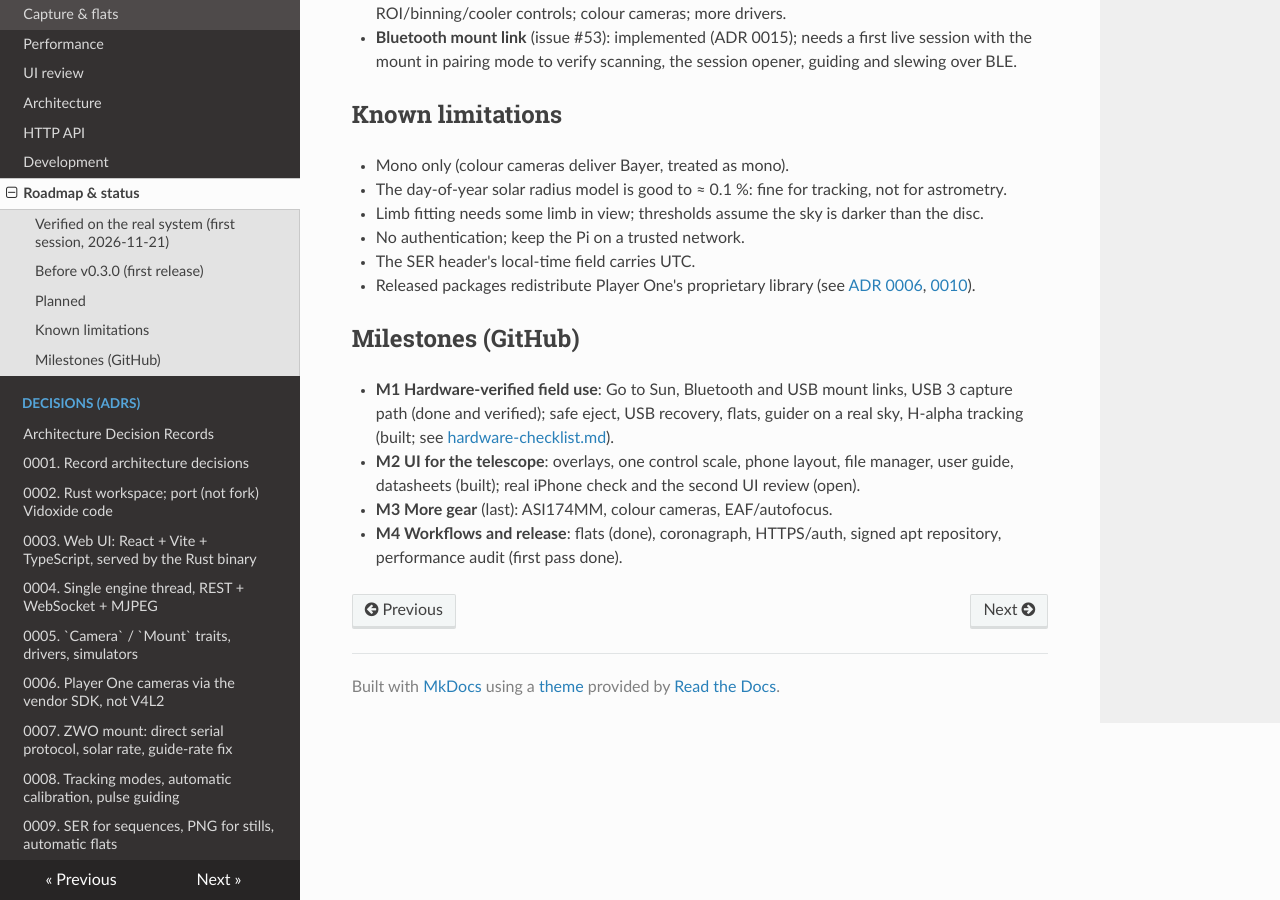
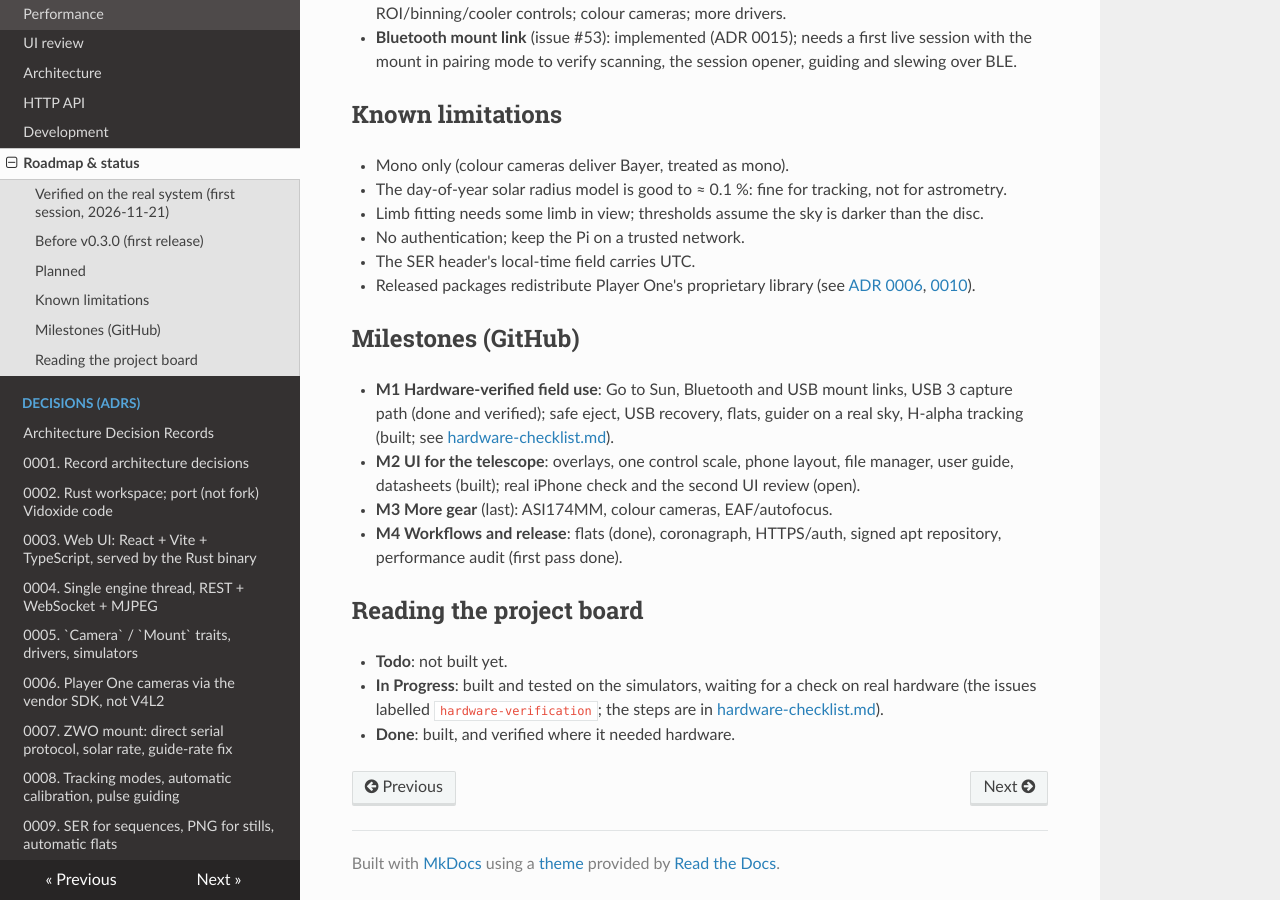
Before and after one commit to ddompe/rustflare, an MkDocs documentation site: the page built from docs/roadmap.md, in a window 1280 px wide and 900 px high, scrolled down 1962 px. Built offline with MkDocs 1.6.1, drawn with Linux system fonts in a browser that asks for light colours; nearby versions of some CDN libraries.

Commit message:
Roadmap: how to read the board (Todo / built, awaiting hardware / Done)
Co-Authored-By: Claude Sonnet 5.5 <noreply@anthropic.com>

```diff
--- a/docs/roadmap.md
+++ b/docs/roadmap.md
@@ -57,3 +57,9 @@ Setup: Raspberry Pi 5 (Debian 13), Player One Apollo-M MINI (USB 3), ZWO AM3, H-
 - **M2 UI for the telescope**: overlays, one control scale, phone layout, file manager, user guide, datasheets (built); real iPhone check and the second UI review (open).
 - **M3 More gear** (last): ASI174MM, colour cameras, EAF/autofocus.
 - **M4 Workflows and release**: flats (done), coronagraph, HTTPS/auth, signed apt repository, performance audit (first pass done).
+
+## Reading the project board
+
+- **Todo**: not built yet.
+- **In Progress**: built and tested on the simulators, waiting for a check on real hardware (the issues labelled `hardware-verification`; the steps are in [hardware-checklist.md](hardware-checklist.md)).
+- **Done**: built, and verified where it needed hardware.
```
